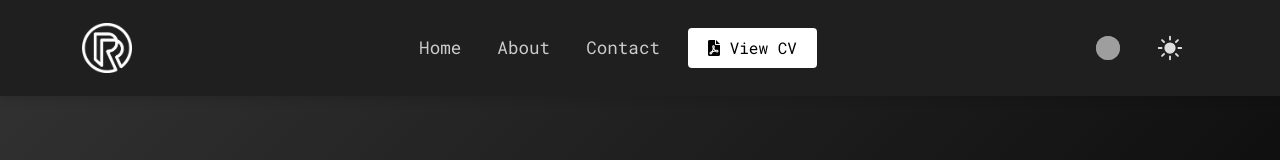
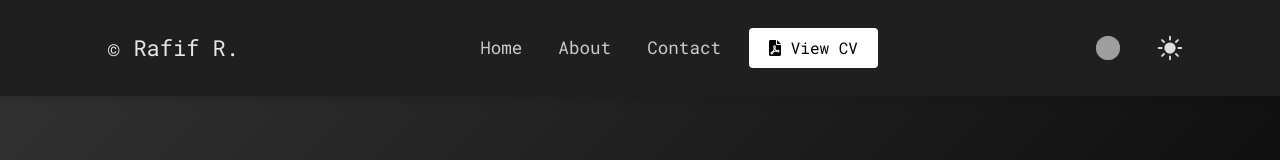
Before and after one commit to rafiframadhana/my-portfolio-react, a React (Vite) app: page / in a window 1280 px wide. Shown: the top 160 px of the page. Built offline with nearby package versions, Linux system fonts and the light colour scheme; grey boxes are pictures that could not be loaded; a web font is replaced by a local one.

Commit message:
use new style for lightmode

```diff
--- a/src/components/Navbar.jsx
+++ b/src/components/Navbar.jsx
@@ -2,8 +2,6 @@ import { Menu as MenuIcon, Close as CloseIcon } from "@mui/icons-material";
 import { useState } from "react";
 import { Link } from "react-router-dom";
 import { useDarkMode } from "../context/DarkModeContext";
-import logoBlack from "./../assets/images/logo-black.png";
-import logoWhite from "./../assets/images/logo-white.png";
 import DarkModeToggle from "./DarkModeToggle";
 import "./../styles/navbar.css";
 import { useTranslation } from "react-i18next";
@@ -22,11 +20,9 @@ export default function Navbar() {
     <nav className="navbar navbar-expand-lg fixed-top">
       <div className="container">
         <a className="navbar-brand" href="/">
-          <img
-            className="logo"
-            src={isDarkMode ? logoWhite : logoBlack}
-            alt="logo"
-          />
+          <div className={`logo-name ${isDarkMode? "dark-mode" : "light-mode"}`}>
+            © Rafif R.
+          </div>
         </a>
 
         <button
--- a/src/index.css
+++ b/src/index.css
@@ -2,11 +2,11 @@
   /* General */
   --bg-color: #faf9f7;
   --text-color: #252525;
-  --secondary-text-color: #5d6875;
-  --about-text-color: #252525;
+  --secondary-text-color: #000000;
+  --about-text-color: #000000;
 
   /* Navbar */
-  --navbar-bg: #ffffff;
+  --navbar-bg: rgba(255, 255, 255, 0);
   --navbar-text: #252525;
   --navbar-hover: #3d5a80;
 
@@ -16,12 +16,12 @@
   --button-text: #fff;
 
   /* Hero */
-  --hero-bg-gradient: linear-gradient(135deg, #fafafa, #f0f4f8);
+  --hero-bg-gradient: linear-gradient(to right, #d7d2cc 0%, #304352 100%);
   --hero-highlight-color: #3d5a80;
-  --hero-white-text: #696969;
+  --hero-white-text: #4e4e4e;
 
   /* About */
-  --section-bg: #ebedf0;
+  --section-bg: linear-gradient(to right, #d7d2cc 0%, #304352 100%);
 
   /* Projects */
   --project-bg: #ffffff;
@@ -39,15 +39,16 @@
   --cert-box-p: #5d6875;
 
   /* Contact */
-  --contact-bg: #f5f8fc;
+  --contact-bg: linear-gradient(to right, #d7d2cc 0%, #304352 100%);
   --contact-a: #252525;
+  --contact-shadow: 0 0 8px rgba(0, 0, 0, 0.2);
 
   /* Footer */
   --footer-bg: #1d3557;
   --footer-text-color: #ffffff;
 
   /* Hover and Link */
-  --link-hover-color: #3d5a80;
+  --link-hover-color: white;
 
   /* Extra */
   --scroll-to-top-bg: rgb(20, 20, 20);
@@ -100,6 +101,7 @@ body.dark-mode {
   /*Contact */
   --contact-bg: #1f1f1f;
   --contact-a: #ccc;
+  --contact-shadow: 0;
 
   /* Footer */
   --footer-bg: #121212;
--- a/src/styles/about-all.css
+++ b/src/styles/about-all.css
@@ -1,5 +1,5 @@
 #about-all {
-  background: var(--certifications-bg);
+  background: var(--section-bg);
 }
 
 .about-all-button {
--- a/src/styles/contact.css
+++ b/src/styles/contact.css
@@ -2,6 +2,7 @@
   padding: 80px 20px;
   text-align: center;
   background: var(--contact-bg);
+  box-shadow: var(--contact-shadow)
 }
 
 #contact a {
--- a/src/styles/navbar.css
+++ b/src/styles/navbar.css
@@ -5,6 +5,8 @@
   display: flex;
   justify-content: space-between;
   align-items: center;
+  backdrop-filter: blur(15px);
+  -webkit-backdrop-filter: blur(15px);
 }
 
 .navbar-brand {
@@ -14,10 +16,26 @@
   margin: 0;
 }
 
-.navbar-brand img {
-  height: 50px;
-  max-height: 100%;
-  object-fit: contain;
+.logo-name {
+  font-size: 22px;
+  margin-left: 10px;
+  line-height: 30px;
+  padding: 10px 15px;
+  border-radius: 2px;
+  position: relative;
+}
+
+.logo-name span {
+  display: block;
+  margin-left: 30px;
+}
+
+.logo-name.dark-mode {
+  color: rgb(231, 231, 231);
+}
+
+.logo-name.light-mode {
+  color: black;
 }
 
 .navbar-nav {
--- a/src/styles/toggleMode.css
+++ b/src/styles/toggleMode.css
@@ -40,8 +40,8 @@
 }
 
 .icon--moon svg {
-  color: var(--navbar-text);
-  fill: var(--navbar-text);
+  color: black;
+  fill: rgb(24, 24, 24);
 }
 
 @media (max-width: 768px) {
```
